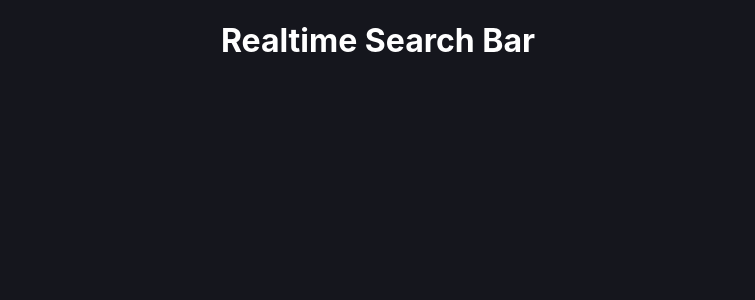
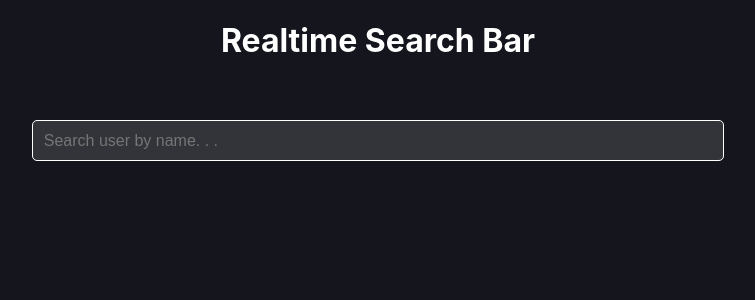
Before and after one commit to AngeloFaella/realtime-search-bar, a React (Create React App) app: page / in a window 1280 px wide. Shown: the top 300 px of the page, without its empty margins (262-1017 px from the left). Built offline with nearby package versions, Linux system fonts and the light colour scheme.

Commit message:
Add first search optimization

```diff
--- a/src/App.css
+++ /dev/null
@@ -1,10 +0,0 @@
-.app{
-  width: 60%;
-  margin: auto;
-  color: white;
-  height: 100%;
-}
-
-.title{
-  text-align: center;
-}
--- a/src/App.js
+++ /dev/null
@@ -1,12 +0,0 @@
-import React from 'react';
-import './App.css';
-
-const App = () => {
-    return (
-      <div className='app'>
-        <h1 className='title'>Realtime Search Bar</h1>
-      </div>
-    );
-};
-
-export default App;
--- /dev/null
+++ b/src/components/App.js
@@ -0,0 +1,32 @@
+import React, { useState } from 'react';
+import '../styles/App.css';
+import Quote from './Quote';
+import SearchBar from './SearchBar';
+
+const App = () => {
+  const [quotes, setQuotes] = useState([]);
+
+  const onSearchSubmit = async term => {
+    console.log('New Search submit:', term);
+    const res = await fetch(`https://animechan.vercel.app/api/quotes/anime?title=${term}`);
+    const quotesArray = await res.json();
+    setQuotes(quotesArray);
+  }
+
+  const renderedQuotes = quotes.map((quote, i) => {
+    return <Quote quote={quote} key={i} />
+  })
+
+  return (
+    <div className='app'>
+      <h1 className='title'>Realtime Search Bar</h1>
+      <SearchBar
+        onSearchSubmit={term => onSearchSubmit(term)} />
+      <div className='main-content'>
+        {renderedQuotes}
+      </div>
+    </div>
+  );
+};
+
+export default App;
--- /dev/null
+++ b/src/components/Quote.js
@@ -0,0 +1,21 @@
+import React from 'react';
+
+import '../styles/Quote.css';
+
+const Quote = ({quote}) => {
+    return (
+        <div className='quote-container'>
+          <p className="quote">
+            "{quote.quote}"
+          </p>
+          <p className="quote-author">
+            Quote by
+            <span className='highlight'> {quote.character} </span>
+            from
+            <span className='highlight'> {quote.anime}</span>
+          </p>
+        </div>
+      );
+};
+
+export default Quote;
--- /dev/null
+++ b/src/components/SearchBar.js
@@ -0,0 +1,34 @@
+import React, { useEffect, useState } from 'react';
+
+import '../styles/SearchBar.css'
+
+const SearchBar = ({onSearchSubmit}) => {
+    const [term, setTerm] = useState('');
+    const [debouncedTerm, setDebouncedTerm] = useState(term);
+
+    // update 'term' value after 1 second from the last update of 'debouncedTerm'
+    useEffect(() => {
+        const timer = setTimeout(() => setTerm(debouncedTerm), 1000);
+        return () => clearTimeout(timer);
+    }, [debouncedTerm])
+
+    // submit a new search
+    useEffect(() => {
+        if(term !== ''){
+            onSearchSubmit(term);
+        }
+    }, [term, onSearchSubmit]);
+
+    return (
+      <div className='searchbar'>
+        <input
+            className='searchbar-input'
+            type='text'
+            placeholder="Search user by name. . ."
+            onChange={e => setDebouncedTerm(e.target.value)}
+            value={debouncedTerm}/>
+      </div>
+    );
+};
+
+export default SearchBar;
--- a/src/index.js
+++ b/src/index.js
@@ -1,8 +1,8 @@
 import React from 'react';
 import ReactDOM from 'react-dom';
 
-import './index.css';
-import App from './App';
+import './styles/index.css';
+import App from './components/App';
 
 ReactDOM.render(
   <App />,
--- /dev/null
+++ b/src/styles/App.css
@@ -0,0 +1,20 @@
+.app{
+  width: 60%;
+  margin: auto;
+  color: white;
+  height: 100%;
+}
+
+.title{
+  text-align: center;
+}
+
+.main-content{
+  padding: 0 5%;
+}
+
+@media only screen and (max-width: 880px) {
+  .app{
+    width: 90%;
+  }
+}
--- /dev/null
+++ b/src/styles/Quote.css
@@ -0,0 +1,19 @@
+.quote-container{
+    border-bottom: 1px solid grey;
+    padding-top: 2%;
+}
+
+.quote{
+    font-style: italic;
+    font-size: 1.2em;
+}
+
+.quote-author{
+    color: lightgray;
+    font-size: .9em;
+}
+
+.highlight{
+    font-weight: bold;
+    color: aquamarine;
+}
--- /dev/null
+++ b/src/styles/SearchBar.css
@@ -0,0 +1,18 @@
+.searchbar{
+    width: 100%;
+    padding: 5%;
+}
+
+.searchbar-input{
+    width: 100%;
+    padding: 1.5%;
+    border-radius: 5px;
+    border: solid 1px white;
+    background-color: rgba(255, 255, 255, .13);
+    color: white;
+    font-size: 1em;
+}
+
+.searchbar-input:focus{
+    border: solid 1px aquamarine;
+}
```
Also changed, not shown: src/reportWebVitals.js (deleted, +0 -13 lines), src/setupTests.js (deleted, +0 -5 lines), src/styles/index.css (renamed from src/index.css), 1 other file (tests, documents, lock files or other folders).
